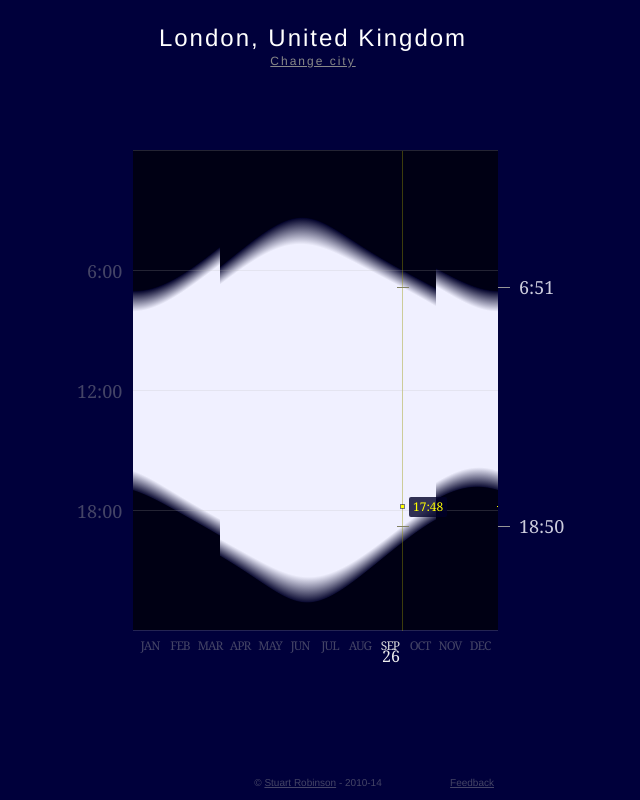
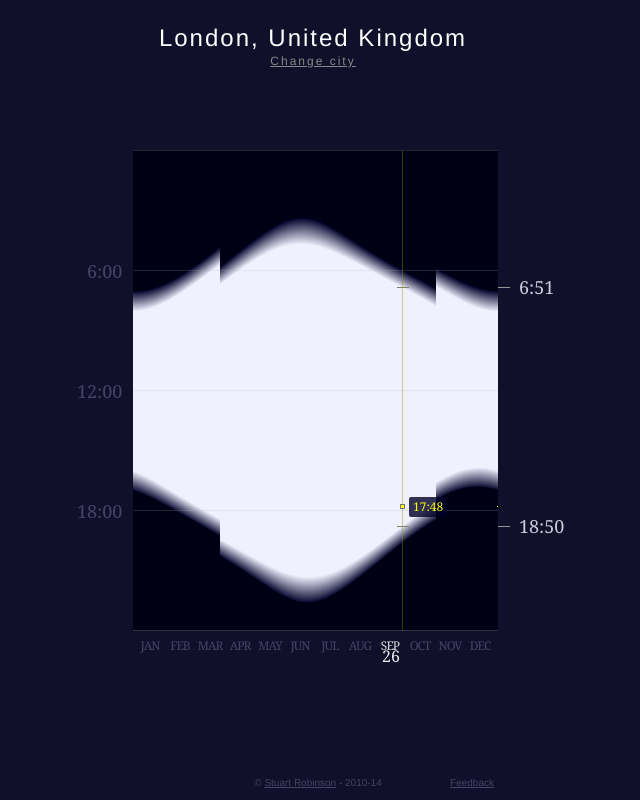
Before and after one commit to sturob/when-comes-the-sun, a plain HTML site: page index.html in a window 1280 px wide. Shown: the whole page, without its empty margins (322-962 px from the left). Drawn offline with Linux system fonts and the light colour scheme.

Commit message:
color tweak + maintainability

```diff
--- a/index.html
+++ b/index.html
@@ -506,7 +506,6 @@
 
       var DST_START, DST_END;
 
-
       var ua = navigator.userAgent.toLowerCase();
       var TOUCH_INTERFACE = ((ua.indexOf('iphone')        != -1) ||
                              (ua.indexOf('ipod')          != -1) ||
@@ -516,7 +515,7 @@
                              (ua.indexOf('windows phone') != -1)
                             );
 
-      $(window).ready(function() {
+      $(window).ready(function () {
 
         if (TOUCH_INTERFACE) {
           $('body').addClass('TOUCH');
@@ -590,45 +589,48 @@
         for (var x=0; x < X; x++) {
           var current_date = new Date(current_day);
 
-          var dawn = CalculateSunriseOrSunset(LONG, LAT, current_date, true, true);
-          var dusk = CalculateSunriseOrSunset(LONG, LAT, current_date, false, true);
+          var timeOf = {
+            dawn:    CalculateSunriseOrSunset(LONG, LAT, current_date, true, true),
+            dusk:    CalculateSunriseOrSunset(LONG, LAT, current_date, false, true),
+            sunrise: CalculateSunriseOrSunset(LONG, LAT, current_date, true),
+            sunset:  CalculateSunriseOrSunset(LONG, LAT, current_date, false)
+          };
 
-          var sunrise = CalculateSunriseOrSunset(LONG, LAT, current_date, true);
-          var sunset = CalculateSunriseOrSunset(LONG, LAT, current_date, false);
-
-          if (sunset !== null) { // return NaN for solid days :)
+          if (timeOf.sunset !== null) { // return NaN for solid days :)
             previous_state = 'night'
           } else {
-            sunset = 24;
+            timeOf.sunset = 24;
             previous_state = 'day';
 
-            if (dusk !== null) {
+            if (timeOf.dusk !== null) {
               previous_state = 'twilight';
             }
           }
 
           var offset = calc_summertime_offset(current_date);
-          sunrise += offset;
-          sunset += offset;
-          dusk += offset;
-          dawn += offset;
+          timeOf.sunrise += offset;
+          timeOf.sunset += offset;
+          timeOf.dusk += offset;
+          timeOf.dawn += offset;
 
           cx.fillStyle = "rgb(240,240,255)";
 
-          // main daylight
-          if (sunrise) {
-            cx.fillRect(x * X_SCALE, sunrise * Y_SCALE, X_SCALE, (sunset - sunrise) * Y_SCALE);
-          } else {
-            if (previous_state == 'day') {
-              cx.fillRect(x * X_SCALE, 0, X_SCALE, Y * Y_SCALE);
+          function draw_day () {
+            // main daylight
+            if (timeOf.sunrise) {
+              cx.fillRect(x * X_SCALE, timeOf.sunrise * Y_SCALE, X_SCALE, (timeOf.sunset - timeOf.sunrise) * Y_SCALE);
+            } else {
+              if (previous_state == 'day') {
+                cx.fillRect(x * X_SCALE, 0, X_SCALE, Y * Y_SCALE);
+              }
+              // previous_state bug code here
             }
-            // previous_state bug code here
           }
 
           function draw_dawn () {          // dawn twilight
-            if (sunrise && dawn) {
-              var dawn_length = (sunrise - dawn) * Y_SCALE,
-                  dawn_pos = dawn * Y_SCALE,
+            if (timeOf.sunrise && timeOf.dawn) {
+              var dawn_length = (timeOf.sunrise - timeOf.dawn) * Y_SCALE,
+                  dawn_pos = timeOf.dawn * Y_SCALE,
                   ROUGH_TWILIGHT_LENGTH = dawn_length;
 
               var dawngrad = cx.createLinearGradient(0, dawn_pos, 0, dawn_length + dawn_pos);
@@ -637,29 +639,32 @@
 
               cx.fillStyle = dawngrad;
               cx.fillRect(x * X_SCALE, dawn_pos, X_SCALE, dawn_length + 1);
+            } else {
+
             }
+            // console.log(timeOf)
           }
 
           function draw_dusk (cx) {
             // dusk twilight
-            if (sunset && dusk) {
-              var dusk_length = (dusk - sunset) * Y_SCALE,
-                  dusk_pos = dusk * Y_SCALE;
+            if (timeOf.sunset && timeOf.dusk) {
+              var dusk_length = (timeOf.dusk - timeOf.sunset) * Y_SCALE,
+                  dusk_pos = timeOf.dusk * Y_SCALE;
 
-              var duskgrad = cx.createLinearGradient(0, sunset * Y_SCALE, 0, dusk_pos);
+              var duskgrad = cx.createLinearGradient(0, timeOf.sunset * Y_SCALE, 0, dusk_pos);
                   duskgrad.addColorStop(1, '#000028');
                   duskgrad.addColorStop(0, 'rgb(240,240,255)');
 
               cx.fillStyle = duskgrad;
-              cx.fillRect(x * X_SCALE, (sunset * Y_SCALE) - 1, X_SCALE, dusk_length);
+              cx.fillRect(x * X_SCALE, (timeOf.sunset * Y_SCALE) - 1, X_SCALE, dusk_length);
             }
           }
 
           function draw_permidarkness (cx) {
             // winter permi-darkness
-            if (dawn && dusk && ! sunset && ! sunrise) {
-              var dawn_pos = dawn * Y_SCALE,
-                  dusk_pos = dusk * Y_SCALE;
+            if (timeOf.dawn && timeOf.dusk && ! timeOf.sunset && ! timeOf.sunrise) {
+              var dawn_pos = timeOf.dawn * Y_SCALE,
+                  dusk_pos = timeOf.dusk * Y_SCALE;
 
               var grad = cx.createLinearGradient(0, dawn_pos, 0, dusk_pos);
                   grad.addColorStop(0, '#000028');
@@ -674,9 +679,9 @@
 
           function draw_permitwilight(cx){
             // summer night twilight
-            if ((sunrise || sunset) && ! dusk && ! dawn) {
-              if (sunrise) {
-                var dawn_length = sunrise * Y_SCALE;
+            if ((timeOf.sunrise || timeOf.sunset) && ! timeOf.dusk && ! timeOf.dawn) {
+              if (timeOf.sunrise) {
+                var dawn_length = timeOf.sunrise * Y_SCALE;
 
                 var grad = cx.createLinearGradient(0, 0, 0, dawn_length);
                     grad.addColorStop(0, '#000028');
@@ -685,8 +690,8 @@
                 cx.fillStyle = grad;
                 cx.fillRect(x * X_SCALE, 0, X_SCALE, dawn_length + 1);
               }
-              if (sunset) {
-                var dusk_pos = sunset * Y_SCALE;
+              if (timeOf.sunset) {
+                var dusk_pos = timeOf.sunset * Y_SCALE;
 
                 var grad = cx.createLinearGradient(0, dusk_pos, 0,  Y);
                     grad.addColorStop(1.0, '#000028');
@@ -698,13 +703,14 @@
             }
           }
 
+
           if (LONG < 58) {
-            draw_dawn(cx);
-            draw_dusk(cx);
+            draw_dawn( cx );
+            draw_dusk( cx );
+          }
 
-            draw_permidarkness(cx);
-            draw_permitwilight(cx);
-          }
+          draw_day();
+
 
           current_day += DAY_IN_MS;
         }
@@ -740,31 +746,31 @@
         cx.fillStyle = "rgb(255,255,0)";
         cx.fillRect(X_SCALE * NOW.getDayOfTheYear() - 1, now_minutes_pos - 1, 3, 3);
 
-
-        var sunrise = box_hours(CalculateSunriseOrSunset(LONG, LAT, NOW, true) + summertime_offset);
-        var sunset  = box_hours(CalculateSunriseOrSunset(LONG, LAT, NOW, false) + summertime_offset);
-        var dawn    = box_hours(CalculateSunriseOrSunset(LONG, LAT, NOW, true, true) + summertime_offset);
-        var dusk    = box_hours(CalculateSunriseOrSunset(LONG, LAT, NOW, false, true) + summertime_offset);
-
+        var boxed = {
+          sunrise : box_hours(CalculateSunriseOrSunset(LONG, LAT, NOW, true) + summertime_offset),
+          sunset  : box_hours(CalculateSunriseOrSunset(LONG, LAT, NOW, false) + summertime_offset),
+          dawn    : box_hours(CalculateSunriseOrSunset(LONG, LAT, NOW, true, true) + summertime_offset),
+          dusk    : box_hours(CalculateSunriseOrSunset(LONG, LAT, NOW, false, true) + summertime_offset)
+        };
 
         // sun rise + set horizontals
         cx.fillStyle = "rgba(130,130,100,1)";
 
-        cx.fillRect(NOW.getDayOfTheYear() - 5, Math.floor(sunrise * Y_SCALE), 12, 1);
-        cx.fillRect(NOW.getDayOfTheYear() - 5, Math.floor(sunset * Y_SCALE), 12, 1);
+        cx.fillRect(NOW.getDayOfTheYear() - 5, Math.floor(boxed.sunrise * Y_SCALE), 12, 1);
+        cx.fillRect(NOW.getDayOfTheYear() - 5, Math.floor(boxed.sunset * Y_SCALE), 12, 1);
 
         cx.fillStyle = "rgba(150,150,150,1)";
 
-        cx.fillRect(X * X_SCALE, Math.floor(sunrise * Y_SCALE), 12, 1);
-        cx.fillRect(X * X_SCALE, Math.floor(sunset * Y_SCALE), 12, 1);
+        cx.fillRect(X * X_SCALE, Math.floor(boxed.sunrise * Y_SCALE), 12, 1);
+        cx.fillRect(X * X_SCALE, Math.floor(boxed.sunset * Y_SCALE), 12, 1);
 
         $('#rise').css({
-          top: Math.floor(sunrise * Y_SCALE) - 8
-        }).find('span').text(n_to_hhmm(sunrise));
+          top: Math.floor(boxed.sunrise * Y_SCALE) - 8
+        }).find('span').text(n_to_hhmm(boxed.sunrise));
 
         $('#set').css({
-           top: Math.floor(sunset * Y_SCALE) - 8
-        }).find('span').text(n_to_hhmm(sunset));
+           top: Math.floor(boxed.sunset * Y_SCALE) - 8
+        }).find('span').text(n_to_hhmm(boxed.sunset));
 
         //
         $('#months span#date').text(NOW.getDate()).css({ left: NOW.getMonth() * 30 + 3 });
@@ -829,7 +835,7 @@
       body {
 /*        font-family: Geneva;*/
         font-family: Georgia;
-        background: #00003b;
+        background: #10102b;
 /*        padding: 24px 48px;*/
         height: 100%;
       }
```
